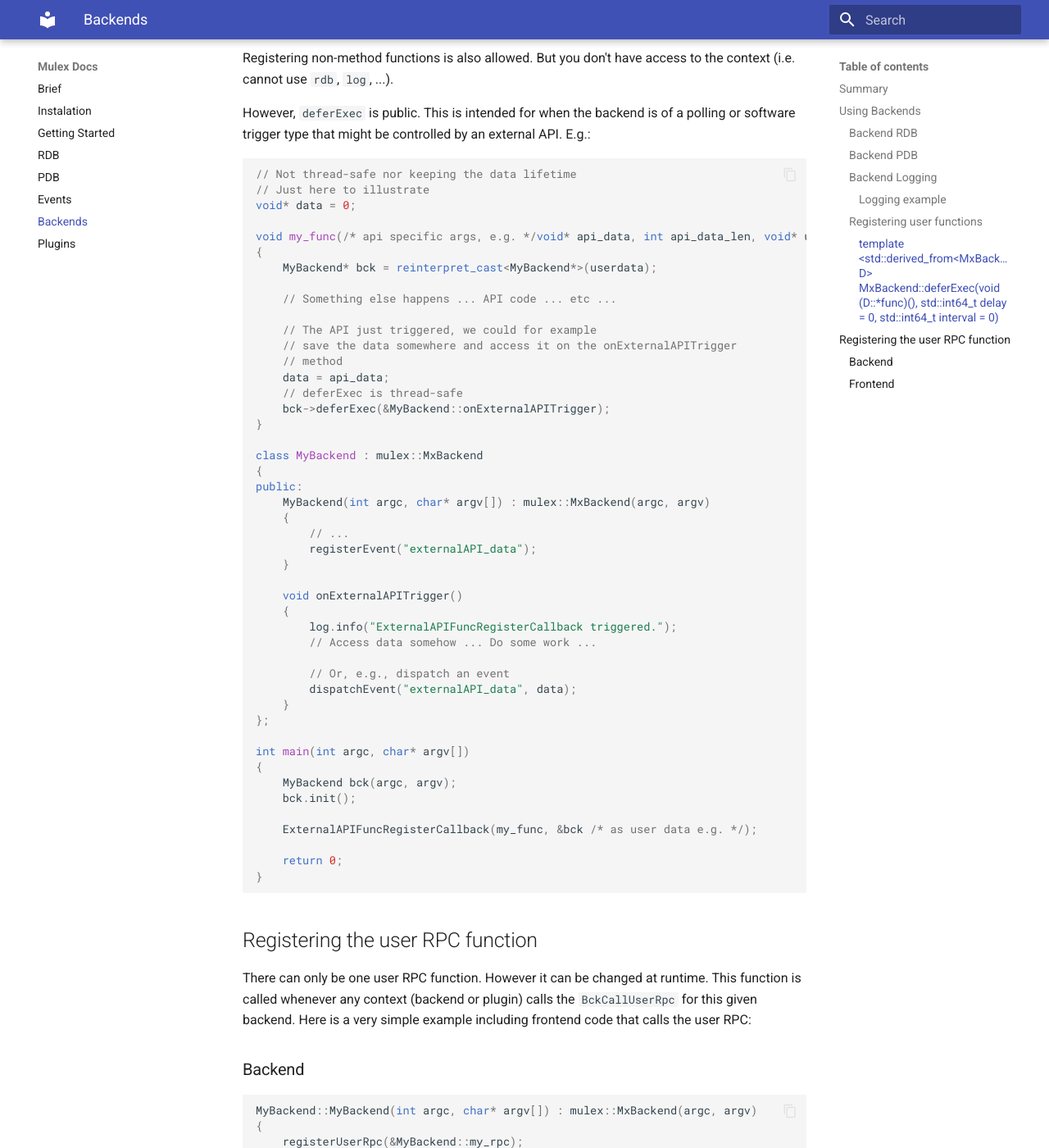
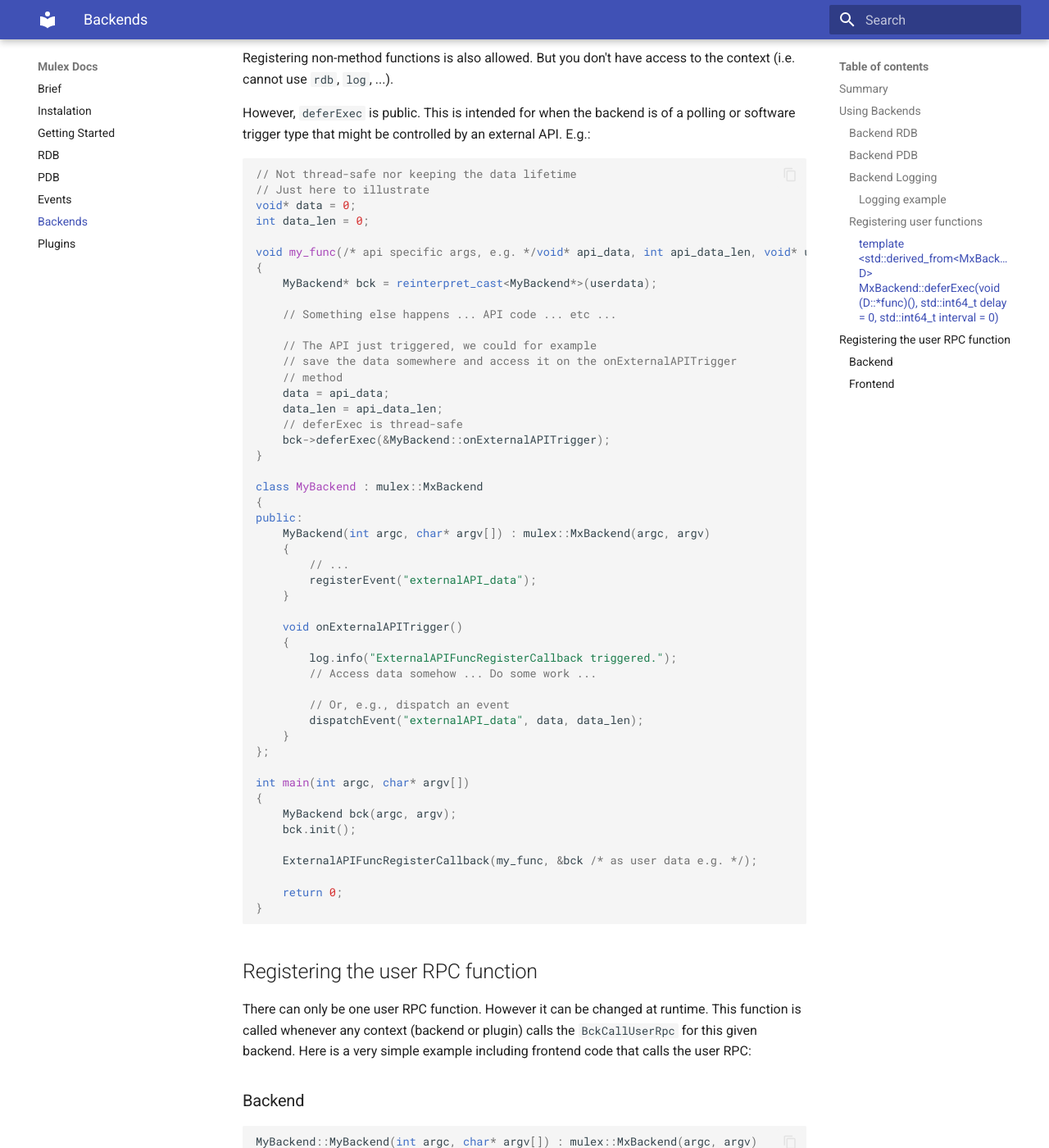
Before and after one commit to lPrimemaster/mulex-fk, an MkDocs documentation site: the page built from docs/backends.md, in a window 1280 px wide and 1400 px high, scrolled down 3101 px. Shown: the whole window at 82% size. Built offline with MkDocs 1.6.1 and Material for MkDocs 9.7.7, drawn with Linux system fonts in a browser that asks for light colours.

Commit message:
Fix docs.

```diff
--- a/docs/backends.md
+++ b/docs/backends.md
@@ -153,6 +153,7 @@ external API. E.g.:
 // Not thread-safe nor keeping the data lifetime
 // Just here to illustrate
 void* data = 0;
+int data_len = 0;
 
 void my_func(/* api specific args, e.g. */void* api_data, int api_data_len, void* userdata)
 {
@@ -164,6 +165,7 @@ void my_func(/* api specific args, e.g. */void* api_data, int api_data_len, void
     // save the data somewhere and access it on the onExternalAPITrigger
     // method
     data = api_data;
+    data_len = api_data_len;
     // deferExec is thread-safe
     bck->deferExec(&MyBackend::onExternalAPITrigger);
 }
@@ -183,7 +185,7 @@ public:
         // Access data somehow ... Do some work ...
 
         // Or, e.g., dispatch an event
-        dispatchEvent("externalAPI_data", data);
+        dispatchEvent("externalAPI_data", data, data_len);
     }
 };
 
```
